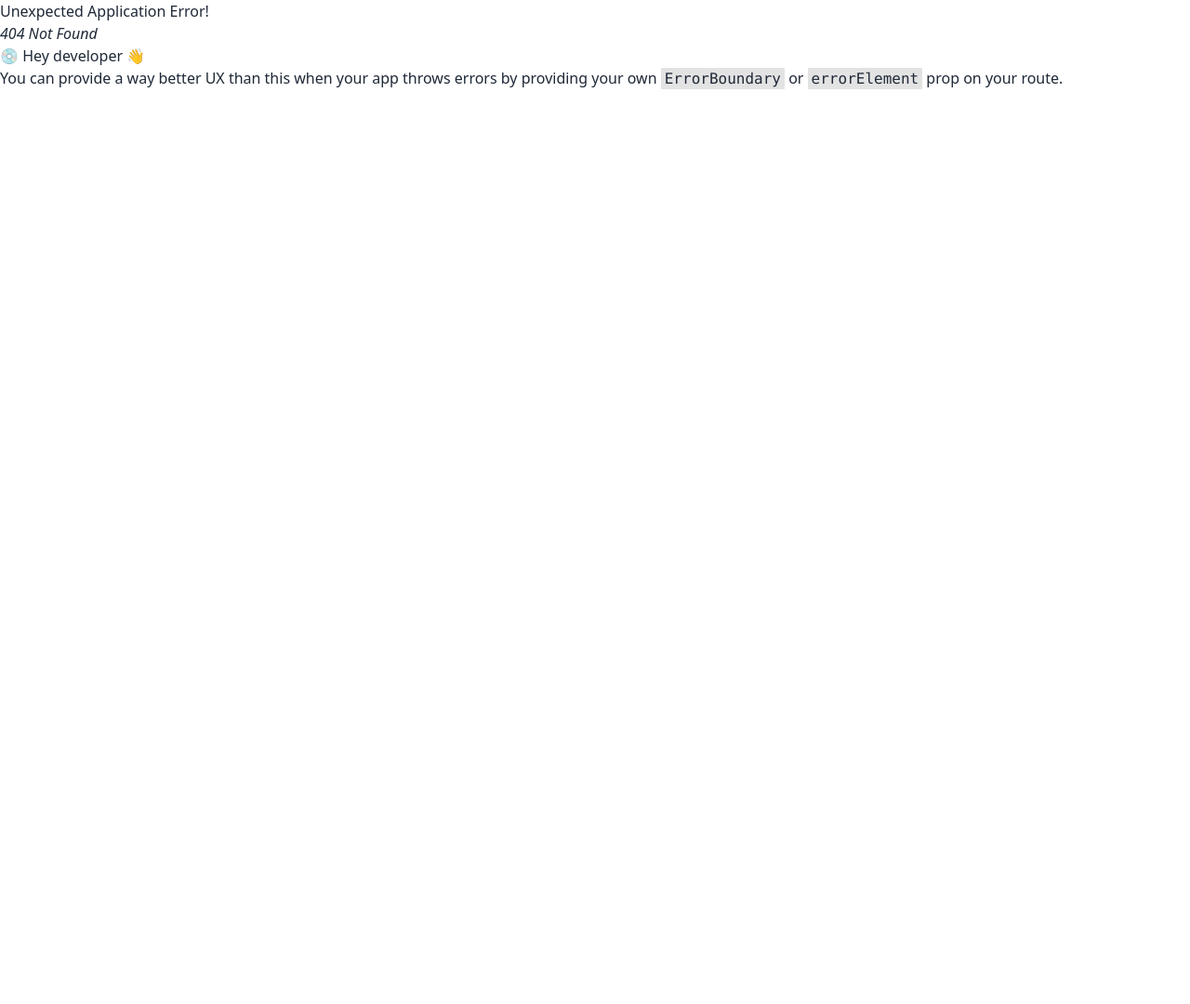
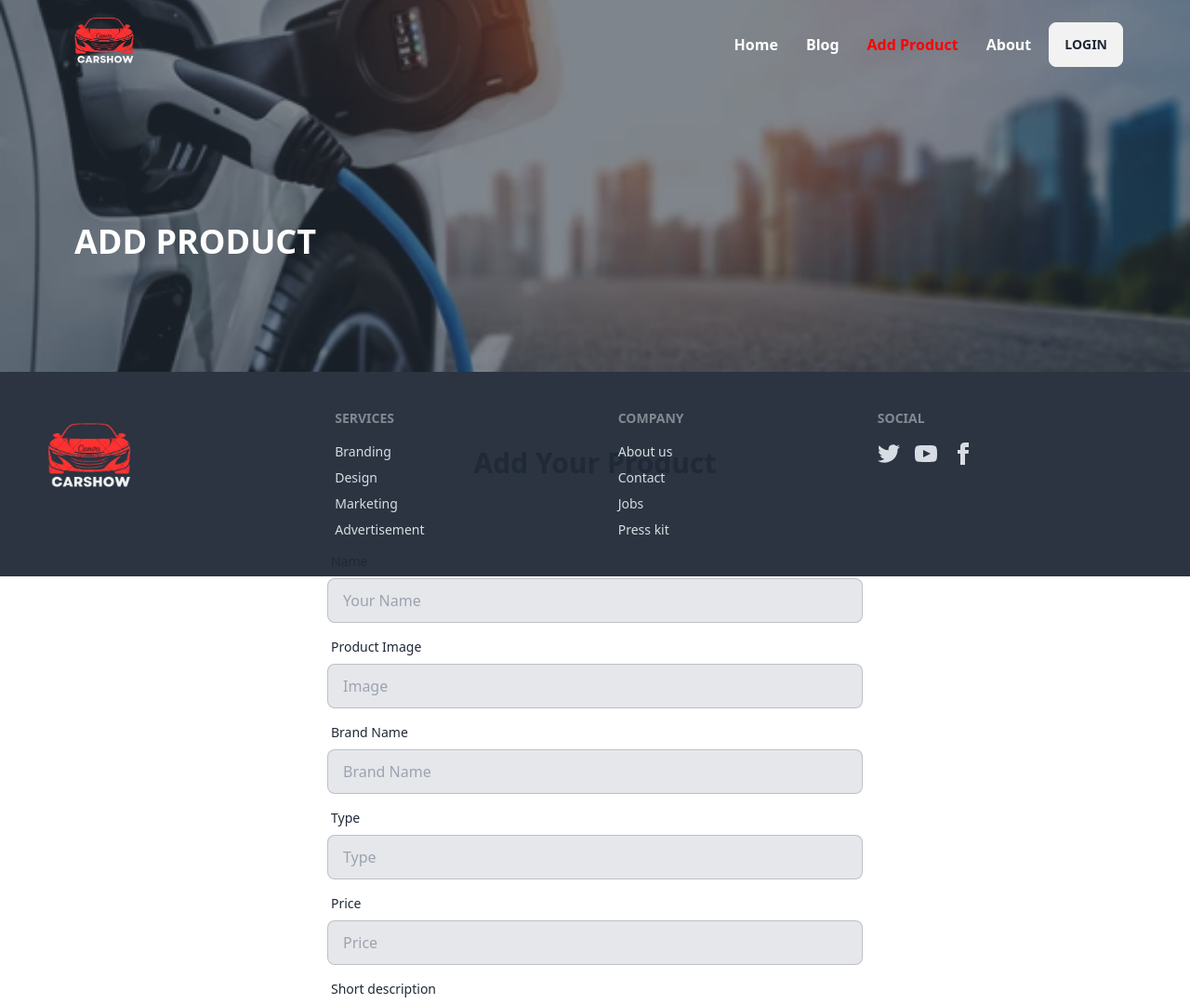
Before and after one commit to shahi-shawal/AutoMotive-Client-side, a React (Vite) app: page /addproduct in a window 1280 px wide. Before the commit this address had no page. Shown: the top 1080 px of the page at 93% size. Before the commit the page ends 800 px from the top, so only its background shows below. Built offline with nearby package versions, Linux system fonts and the light colour scheme.

Commit message:
adding add product page

```diff
--- /dev/null
+++ b/src/Components/AddProduct.jsx
@@ -0,0 +1,89 @@
+import Navbar from "./Shared/Navbar";
+import desh from "../../images/desh7.webp"
+import Footer from "./Footer";
+
+
+const AddProduct = () => {
+    return (
+        <div>
+             <div>
+              <div style={{
+            backgroundImage: `url(${desh})`,
+            backgroundPosition: "center",
+            backgroundSize: "cover",
+            backgroundRepeat: "no-repeat",
+          }}
+          className="w-full h-[50vh]">
+            <div className="hero-overlay bg-opacity-60">
+            <Navbar className="bg-gray-300"></Navbar>
+            <h1 className="py-36 px-20  text-4xl font-bold text-white">ADD PRODUCT</h1>
+            </div>
+            <div className="mt-20 text-center">
+                <h1 className="text-3xl font-bold">Add Your Product </h1>
+              <div className="hover:w-[30%] mx-auto">
+              <hr className="bg-red-500 h-[3px] w-[20%] mx-auto mt-4 mb-4"></hr>
+               <hr className="bg-red-500 h-[3px] w-[10%] mx-auto"></hr>
+              </div>
+            </div>
+            <div className=" w-1/2 mx-auto" >
+  <div className="flex-col lg:flex-row-reverse">
+    <div className="card  w-full ">
+      <form className="card-body">
+      <div className="form-control">
+          <label className="label">
+            <span className="label-text">Name</span>
+          </label>
+          <input type="text" placeholder="Your Name" className="input input-bordered bg-gray-200" required />
+        </div>
+        <div className="form-control">
+          <label className="label">
+            <span className="label-text">Product Image</span>
+          </label>
+          <input type="text" placeholder="Image" className="input input-bordered bg-gray-200" required />
+        </div>
+        <div className="form-control">
+          <label className="label">
+            <span className="label-text">Brand Name</span>
+          </label>
+          <input type="text" placeholder="Brand Name" className="input input-bordered bg-gray-200" required />
+        </div>
+        <div className="form-control">
+          <label className="label">
+            <span className="label-text">Type</span>
+          </label>
+          <input type="text" placeholder="Type" className="input input-bordered bg-gray-200" required />
+        </div>
+        <div className="form-control">
+          <label className="label">
+            <span className="label-text">Price</span>
+          </label>
+          <input type="text" placeholder="Price" className="input input-bordered bg-gray-200" required />
+        </div>
+        <div className="form-control">
+          <label className="label">
+            <span className="label-text">Short description</span>
+          </label>
+          <input type="text" placeholder="Short description" className="input input-bordered bg-gray-200" required />
+        </div>
+        <div className="form-control">
+          <label className="label">
+            <span className="label-text">Rating</span>
+          </label>
+          <input type="text" placeholder="Rating out of 5" className="input input-bordered bg-gray-200" required />
+        </div>
+        <div className="form-control mt-6">
+          <button className="btn bg-[#DB2D2E] text-white hover:bg-gray-700">Add Product</button>
+        </div>
+
+      </form>
+    </div>
+  </div>
+</div>
+        </div>
+        </div>
+        <Footer></Footer>
+        </div>
+    );
+};
+
+export default AddProduct;
--- a/src/Components/Login.jsx
+++ b/src/Components/Login.jsx
@@ -1,6 +1,7 @@
 import Navbar from "./Shared/Navbar";
 import desh from "../../images/desh5.jpg"
 import { Link } from "react-router-dom";
+import Footer from "./Footer";
 
 const Login = () => {
     return (
@@ -56,6 +57,7 @@ const Login = () => {
     </div>
   </div>
 </div>
+<Footer></Footer>
         </div>
     );
 };
--- a/src/Components/Register.jsx
+++ b/src/Components/Register.jsx
@@ -1,6 +1,7 @@
 import Navbar from "./Shared/Navbar";
 import desh from "../../images/desh6.webp"
 import { Link } from "react-router-dom";
+import Footer from "./Footer";
 
 const Register = () => {
     return (
@@ -17,7 +18,7 @@ const Register = () => {
             <h1 className="py-36 px-20  text-4xl font-bold text-white">REGISTER</h1>
             </div>
             <div className="mt-20 text-center">
-                <h1 className="">REGISTER with your id or social media</h1>
+                <h1 className="">REGISTER with your id </h1>
                 <h1 className="text-3xl font-bold"> REGISTER TO YOUR ACCOUNT</h1>
               <div className="hover:w-[30%] mx-auto">
               <hr className="bg-red-500 h-[3px] w-[20%] mx-auto mt-4 mb-4"></hr>
@@ -62,6 +63,7 @@ const Register = () => {
     </div>
   </div>
 </div>
+<Footer></Footer>
         </div>
         </div>
     );
--- a/src/Components/Shared/Navbar.jsx
+++ b/src/Components/Shared/Navbar.jsx
@@ -9,6 +9,7 @@ const Navbar = () => {
     const navlinks= <>
      <li><NavLink to="/">Home</NavLink></li>
      <li><NavLink to="/blog">Blog</NavLink></li>
+     <li><NavLink to="/addproduct">Add Product</NavLink></li>
     <li><NavLink to="/about">About</NavLink></li>
     </>
 
--- a/src/Routes/Router.jsx
+++ b/src/Routes/Router.jsx
@@ -3,6 +3,7 @@ import MainRoot from "../Root/MainRoot";
 import Home from "../Components/Home";
 import Login from "../Components/Login";
 import Register from "../Components/Register";
+import AddProduct from "../Components/AddProduct";
 
 
 const Router = createBrowserRouter([
@@ -12,6 +13,10 @@ const Router = createBrowserRouter([
         children:[{
             path:"/",
             element:<Home></Home>
+        },
+        {
+            path:"/addproduct",
+            element:<AddProduct></AddProduct>
         },
         {
             path:"/login",
```
Also changed, not shown: images/desh7.webp (added).
